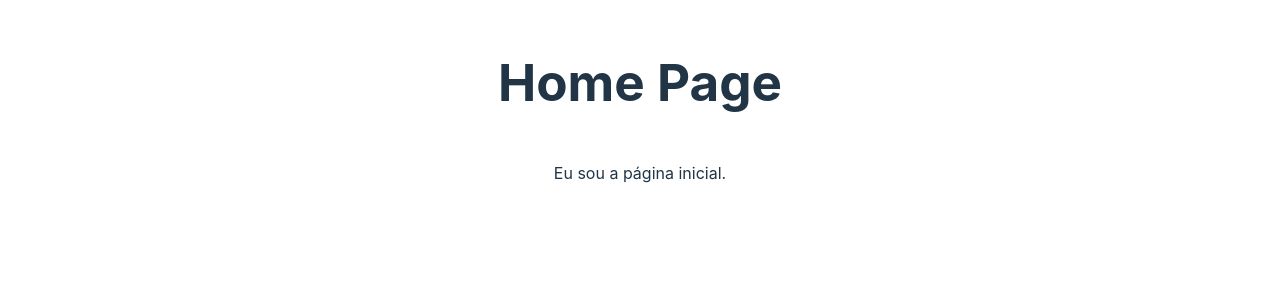
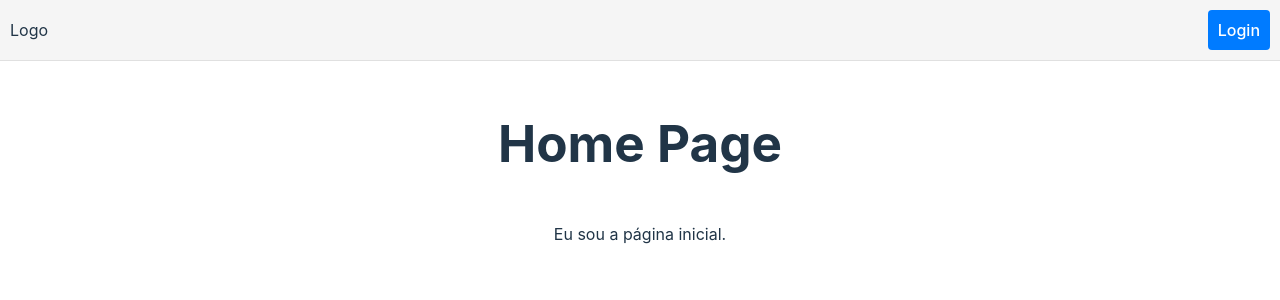
Before and after one commit to edualves15/static-app-front-end, a React (Vite) app: page / in a window 1280 px wide. Shown: the top 300 px of the page. Built offline with nearby package versions, Linux system fonts and the light colour scheme; no server answers.

Commit message:
Diversas melhorias

```diff
--- a/src/App.tsx
+++ b/src/App.tsx
@@ -3,8 +3,10 @@ import { Route, BrowserRouter as Router, Routes } from 'react-router-dom';
 import './App.css';
 import './api';
 import PrivateRoute from './components/PrivateRoute';
+import { AuthProvider } from './context/AuthContext'; // Importe o AuthProvider
 
 // Componentes carregados com a aplicação
+import Loading from './components/Loading';
 import HomePage from './pages/HomePage';
 import NotFoundPage from './pages/NotFoundPage';
 
@@ -16,7 +18,8 @@ const PrivatePage = lazy(() => import('./pages/PrivatePage'));
 const App: React.FC = () => {
   return (
     <Router>
-      <Suspense fallback={<div>Carregando...</div>}>
+      <AuthProvider> {/* Adicione o AuthProvider aqui */}
+        <Suspense fallback={<Loading />}>
           <Routes>
             <Route path="/" element={<HomePage />} />
             <Route path="/login" element={<LoginPage />} />
@@ -29,6 +32,7 @@ const App: React.FC = () => {
             <Route path="*" element={<NotFoundPage />} />
           </Routes>
         </Suspense>
+      </AuthProvider>
     </Router>
   );
 };
--- /dev/null
+++ b/src/components/Loading.tsx
@@ -0,0 +1,7 @@
+import React from 'react';
+
+const Loading: React.FC = () => {
+  return <div>Carregando...</div>;
+};
+
+export default Loading;
--- a/src/components/NavBar.css
+++ b/src/components/NavBar.css
@@ -13,6 +13,15 @@
   flex: 1;
 }
 
+.navBar-loginButton {
+  cursor: pointer;
+  background-color: #007bff;
+  color: white;
+  border: none;
+  padding: 10px;
+  border-radius: 4px;
+}
+
 .navBar-logoutButton {
   cursor: pointer;
   background-color: #007bff;
--- a/src/components/NavBar.tsx
+++ b/src/components/NavBar.tsx
@@ -1,23 +1,34 @@
 import React from 'react';
-import axios from 'axios';
 import { useNavigate } from 'react-router-dom';
-import './NavBar.css'; // Importando o CSS específico do NavBar
+import './NavBar.css';
+import { useAuth } from '../context/AuthContext'; // Certifique-se de que o caminho esteja correto
 
 const NavBar: React.FC = () => {
+  const { isLoggedIn, logout } = useAuth();
   const navigate = useNavigate();
 
   const handleLogout = async () => {
-    axios.post('/api/logout')
-      .then(() => navigate('/'))
-      .catch(error => console.error('Erro ao realizar o logout:', error));
+    logout();
+    navigate('/');
+  };
+
+  const handleLogin = () => {
+    navigate('/login');
+  };
+
+  const navigateHome = () => {
+    navigate('/');
   };
 
   return (
     <div className="navBar-container">
-      <div className="navBar-logo">Logo</div>
-      <button onClick={handleLogout} className="navBar-logoutButton">
-        Logout
-      </button>
+      {/* Tornando a logo clicável e redirecionando para a Home */}
+      <div className="navBar-logo" onClick={navigateHome} style={{ cursor: 'pointer' }}>Logo</div>
+      {isLoggedIn ? (
+        <button onClick={handleLogout} className="navBar-logoutButton">Logout</button>
+      ) : (
+        <button onClick={handleLogin} className="navBar-loginButton">Login</button>
+      )}
     </div>
   );
 };
--- a/src/components/PageWrapper.tsx
+++ b/src/components/PageWrapper.tsx
@@ -1,8 +1,14 @@
 import React from 'react';
-import './PageWrapper.css'; // Importa o CSS específico do componente PageWrapper
+import './PageWrapper.css';
+import NavBar from './NavBar';
 
 const PageWrapper: React.FC<{ children: React.ReactNode }> = ({ children }) => {
-  return <div className="pageWrapper-container">{children}</div>;
+  return (
+    <>
+      <NavBar />
+      <div className="pageWrapper-container">{children}</div>
+    </>
+  );
 };
 
 export default PageWrapper;
--- a/src/components/PrivateRoute.tsx
+++ b/src/components/PrivateRoute.tsx
@@ -1,7 +1,6 @@
-import axios from 'axios';
-import React, { memo, useEffect, useState } from 'react';
+import React, { memo } from 'react';
 import { Navigate, useLocation } from 'react-router-dom';
-import NavBar from './NavBar';
+import { useAuth } from '../context/AuthContext';
 
 interface PrivateRouteProps {
   children: React.ReactElement;
@@ -9,16 +8,9 @@ interface PrivateRouteProps {
 
 const PrivateRoute: React.FC<PrivateRouteProps> = memo(({ children }) => {
   const location = useLocation();
-  const [authState, setAuthState] = useState({ checking: true, isAuthenticated: false });
+  const { isLoggedIn } = useAuth();
 
-  useEffect(() => {
-    axios.get('/api/verify')
-      .then(() => { setAuthState({ checking: false, isAuthenticated: true }); })
-      .catch(() => { setAuthState({ checking: false, isAuthenticated: false }); });
-  }, []);
-
-  if (authState.checking) return null;
-  return authState.isAuthenticated ? (<><NavBar /> {children}</>) : (<Navigate to="/login" state={{ from: location }} replace />);
+  return isLoggedIn ? children : (<Navigate to="/login" state={{ from: location }} replace />);
 });
 
 export default PrivateRoute;
--- /dev/null
+++ b/src/context/AuthContext.tsx
@@ -0,0 +1,51 @@
+import React, { createContext, useContext, useState, useEffect } from 'react';
+import axios from 'axios';
+
+interface AuthContextType {
+  isLoggedIn: boolean;
+  isVerifying: boolean;
+  login: () => void;
+  logout: () => void;
+}
+
+const AuthContext = createContext<AuthContextType | undefined>(undefined);
+
+export const AuthProvider: React.FC<{ children: React.ReactNode }> = ({ children }) => {
+  const [isLoggedIn, setIsLoggedIn] = useState<boolean>(false);
+  const [isVerifying, setIsVerifying] = useState<boolean>(true);
+
+  useEffect(() => {
+    const verifyAuth = async () => {
+      try {
+        await axios.get('/api/verify');
+        setIsLoggedIn(true);
+      }
+      catch (error) { setIsLoggedIn(false); }
+      finally { setIsVerifying(false); }
+    };
+
+    verifyAuth();
+  }, []);
+
+  const login = () => setIsLoggedIn(true);
+  const logout = () => {
+    setIsLoggedIn(false);
+    axios.post('/api/logout').catch((error) => console.error('Erro ao fazer logout:', error));
+    // Considere também limpar o estado de autenticação armazenado (localStorage, cookies, etc.) aqui
+  };
+
+  if (isVerifying) return null;
+  return (
+    <AuthContext.Provider value={{ isLoggedIn, isVerifying, login, logout }}>
+      {children}
+    </AuthContext.Provider>
+  );
+};
+
+export const useAuth = () => {
+  const context = useContext(AuthContext);
+  if (context === undefined) {
+    throw new Error('useAuth deve ser usado dentro de um AuthProvider');
+  }
+  return context;
+};
--- a/src/pages/LoginPage.tsx
+++ b/src/pages/LoginPage.tsx
@@ -2,7 +2,8 @@ import axios from 'axios';
 import React, { useState } from 'react';
 import { useLocation, useNavigate } from 'react-router-dom';
 import PageWrapper from '../components/PageWrapper';
-import './LoginPage.css'; // Importa o arquivo CSS para o componente
+import { useAuth } from '../context/AuthContext'; // Importe o hook useAuth
+import './LoginPage.css';
 
 const LoginPage: React.FC = () => {
   const [email, setEmail] = useState('');
@@ -11,12 +12,16 @@ const LoginPage: React.FC = () => {
   const navigate = useNavigate();
   const location = useLocation();
   const from = location.state?.from?.pathname || '/';
+  const { login } = useAuth();
 
   const handleLogin = async (e: React.FormEvent) => {
     e.preventDefault();
 
     axios.post('/api/login', { email, password })
-      .then(() => navigate(from, { replace: true }))
+      .then(() => {
+        login(); // Chame login ao invés de apenas navegar
+        navigate(from, { replace: true });
+      })
       .catch(error => {
         console.error('Erro ao realizar o login:', error);
         setError('Email ou senha inválidos');
--- a/src/pages/PrivatePage.tsx
+++ b/src/pages/PrivatePage.tsx
@@ -1,6 +1,6 @@
-import axios from 'axios';
 import React, { useEffect, useState } from 'react';
 import PageWrapper from '../components/PageWrapper';
+import axios from 'axios';
 
 type PrivateItem = {
   id: number;
@@ -16,13 +16,13 @@ const PrivatePage: React.FC = () => {
   useEffect(() => {
     axios.get('/api/privateItems')
       .then(response => { setItems(response.data.data); })
-      .catch(error => console.error('Erro ao buscar items privados:', error))
+      .catch(error => console.error('Erro ao buscar itens privados:', error))
       .finally(() => setLoading(false));
   }, []);
 
   return (
     <PageWrapper>
-      <h2>Itens privados</h2>
+      <h2>Itens Privados</h2>
       {loading ? null : items.length > 0 ? (
         items.map(item => (
           <div key={item.id}>
@@ -32,7 +32,7 @@ const PrivatePage: React.FC = () => {
           </div>
         ))
       ) : (
-        <p>Nenhum item privado encontrado</p>
+        <p>Nenhum item privado encontrado.</p>
       )}
     </PageWrapper>
   );
--- a/src/pages/PublicPage.tsx
+++ b/src/pages/PublicPage.tsx
@@ -15,13 +15,13 @@ const PublicPage: React.FC = () => {
   useEffect(() => {
     axios.get('/api/publicItems')
       .then(response => { setItems(response.data.data); })
-      .catch(error => console.error('Erro ao buscar items públicos:', error))
+      .catch(error => console.error('Erro ao buscar itens públicos:', error))
       .finally(() => setLoading(false));
   }, []);
 
   return (
     <PageWrapper>
-      <h2>Itens públicos</h2>
+      <h2>Itens Públicos</h2>
       {loading ? null : items.length > 0 ? (
         items.map(item => (
           <div key={item.id}>
@@ -30,7 +30,7 @@ const PublicPage: React.FC = () => {
           </div>
         ))
       ) : (
-        <p>Nenhum item público encontrado</p>
+        <p>Nenhum item público encontrado.</p>
       )}
     </PageWrapper>
   );
```
Lines whose indentation alone changed are shown as unchanged.
